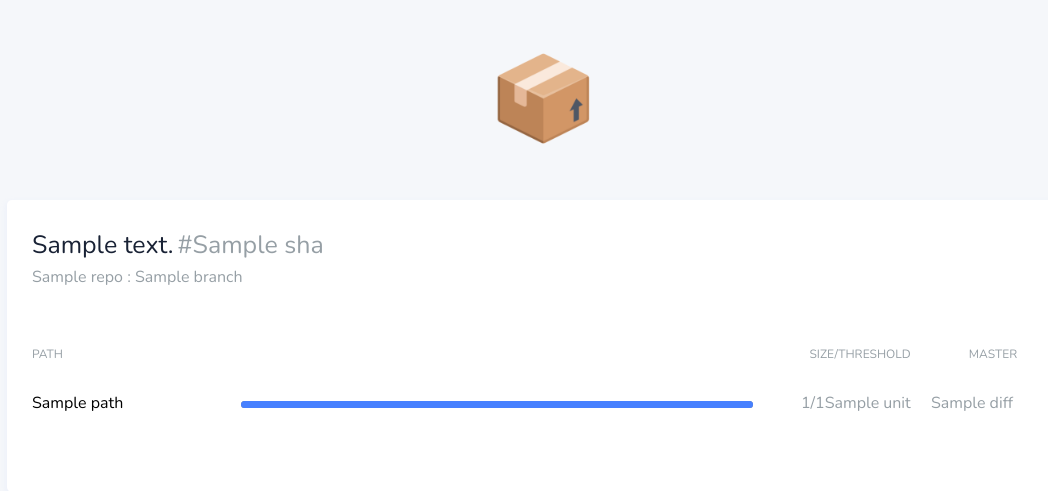
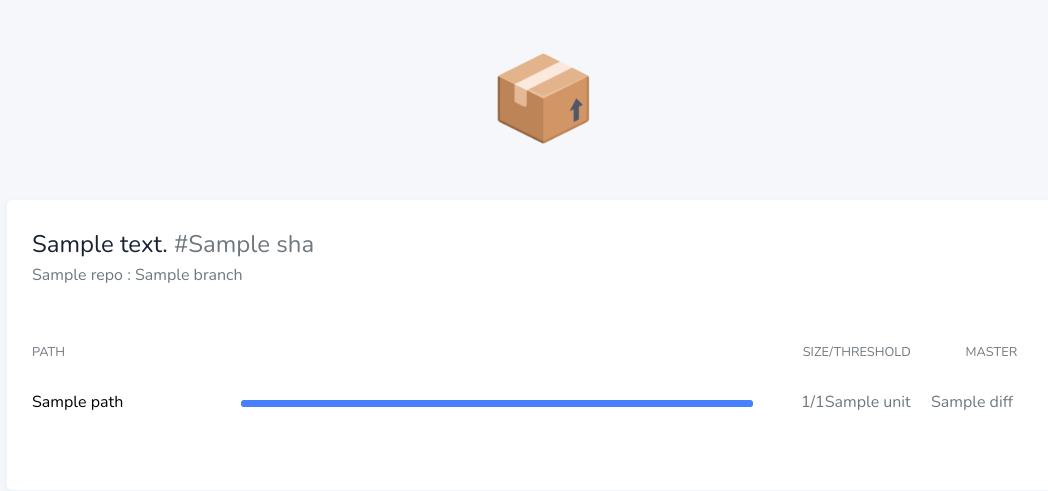
Before and after one commit to siddharthkp/bundlesize, a Node server app: template store/views/build.pug in a window 1280 px wide. Shown: the top 491 px of the page, without its empty margins (96-1144 px from the left). Run offline with Node 20, Linux system fonts and the light colour scheme; the template is opened without the code that fills it: most values are stand-ins (such as "Sample title", 1, 10 or a date in 2020).

Commit message:
store: minor CSS cleanup.
* use `background-color` instead of the `background` shorthand
* lowercase hex values
* remove units from zero
* remove unused selectors
* switch to `rem` for `font-size`s
* darken light color so that it's WCAG2AA valid
* use `text-transform: uppercase`
* clean up classes

```diff
--- a/store/index.js
+++ b/store/index.js
@@ -73,10 +73,10 @@ server.get('/build', (req, res) => {
     f.length = Math.max(f.size, f.maxSize)
     if (f.size < f.length) {
       f.fillLength = f.size
-      f.baseColor = '#EEE'
+      f.baseColor = '#eee'
     } else {
       f.fillLength = f.maxSize
-      f.baseColor = '#FA5E7C'
+      f.baseColor = '#fa5e7c'
     }
   })
   res.render('build', info)
--- a/store/static/styles.css
+++ b/store/static/styles.css
@@ -3,7 +3,7 @@ html, body {
   padding: 0;
 }
 body {
-  background: #F5F7FA;
+  background-color: #f5f7fa;
   font-family: 'Nunito', sans-serif;
   font-size: 16px;
   line-height: 1.6;
@@ -14,28 +14,31 @@ body {
   margin: 50px auto;
 }
 .big {
-  font-size: 25px;
+  font-size: 1.5rem;
 }
 .dark {
   color: #192235;
 }
 .light {
-  color: #969FA5;
+  color: #6f787e;
+}
+.big.light {
+  color: #8d969c;
 }
 .card {
   width: 80%;
   margin: 0 auto;
   padding: 25px;
-  background: #FFF;
+  background-color: #fff;
   border-radius: 5px;
-  box-shadow: 0px 3px 5px 2px rgba(201, 214, 255, 0.15);
+  box-shadow: 0 3px 5px 2px rgba(201, 214, 255, 0.15);
 }
 .files {
   margin: 50px 0;
 }
 .files .label {
   display: inline-block;
-  font-size: 12px;
+  font-size: 0.8rem;
 }
 .file {
   margin: 25px 0;
@@ -60,12 +63,12 @@ body {
 }
 .bar {
   height: 7px;
-  background: #EEE;
+  background-color: #eee;
   border-radius: 10px;
   width: 100%;
 }
 .bar.first {
-  background: #4680FF;
+  background-color: #4680ff;
   z-index: 2;
   position: relative;
   top: 7px;
@@ -73,17 +76,12 @@ body {
 .guides {
   line-height: 2;
 }
-.sponsor {
-  border-top: 1px solid #EEE;
-  padding-top: 20px;
-}
-.sponsor-image {
-  margin-top: 20px;
-  zoom: 0.75;
-}
 
 .mobile {
   display: none;
+}
+.text-uppercase {
+  text-transform: uppercase;
 }
 @media (max-width: 800px) {
   .desktop {
--- a/store/views/build.pug
+++ b/store/views/build.pug
@@ -8,18 +8,18 @@
     <img class="logo" src="https://cdn.rawgit.com/siddharthkp/bundlesize/master/art/logo.png"/>
     <div class="card">
       <div class="build-info">
-        <div>
-          <span class="big dark">#{commit_message}</span>
-          <span class="big light">##{sha}</span>
+        <div class="big">
+          <span class="dark">#{commit_message}</span>
+          <span class="light">##{sha}</span>
         </div>
         <div class="light">#{repo} : #{branch}</div>
       </div>
       <div class="files">
-        <div class="labels desktop">
-          <div class="light label path">PATH</div>
-          <div class="light label threshold"></div>
-          <div class="light label size">SIZE/THRESHOLD</div>
-          <div class="light label master">MASTER</div>
+        <div class="labels light desktop text-uppercase">
+          <div class="label path">Path</div>
+          <div class="label threshold"></div>
+          <div class="label size">Size/Threshold</div>
+          <div class="label master">Master</div>
         </div>
         each file in files
           <div class="file">
```
Also changed, not shown: store/views/auth.pug (+4 -4 lines).
